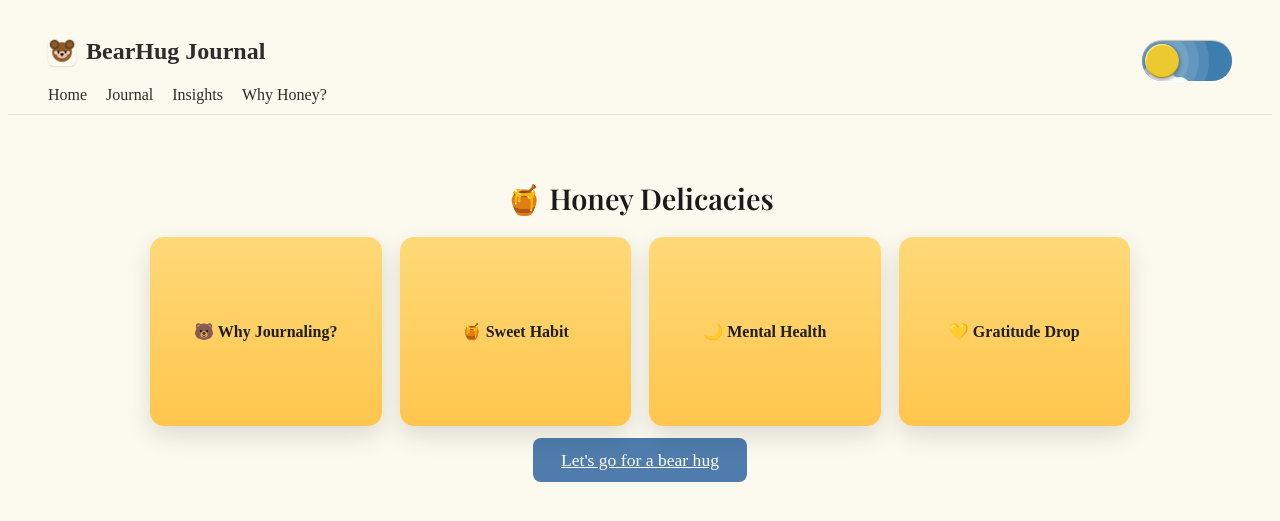
After one commit to AlexNT-maker/Journalling_responds, a Flask app: page /honey in a window 1280 px wide. The commit adds this page. Shown: the top 521 px of the page. Run offline with Flask 3, Linux system fonts and the light colour scheme.

Commit message:
New route has been added. /honey route a flip card page which explain with plaful style why to journal.

```diff
--- a/main.py
+++ b/main.py
@@ -105,6 +105,11 @@ def insights():
 
     return render_template('insights.html', week_data=week_data, month_data=month_data)
 
+@app.route('/honey')
+def honey():
+    """ Renders a playful page to show you why you should hug a journal Bear. """
+    return render_template('honey.html')
+
 @app.route('/seed_moods')
 def seed_moods():
     """Generates random mood values, for testing only."""
--- /dev/null
+++ b/static/card.css
@@ -0,0 +1,36 @@
+/* HONEY — Flip cards */
+.card-grid{
+  display:grid;
+  grid-template-columns: repeat(auto-fit, minmax(220px, 1fr));
+  gap:18px; max-width:980px; margin:20px auto 10px;
+}
+.flip-card{ background:transparent; width:100%; aspect-ratio: 11/9; perspective: 1000px; outline:none; }
+.flip-card-inner{
+  position:relative; width:100%; height:100%;
+  transition: transform .7s ease; transform-style: preserve-3d;
+}
+.flip-card:hover .flip-card-inner{ transform: rotateY(180deg); }     /* desktop hover */
+.flip-card.is-flipped .flip-card-inner{ transform: rotateY(180deg); } /* click/tap */
+
+.flip-card-front, .flip-card-back{
+  position:absolute; inset:0; border-radius:14px; backface-visibility:hidden;
+  display:flex; align-items:center; justify-content:center; text-align:center;
+  padding:1rem; font-weight:700; box-shadow:0 10px 24px rgba(0,0,0,.12);
+}
+.flip-card-front{
+  background: linear-gradient(180deg,#ffd978,#ffc64d);
+  color:#1e1e1e;
+}
+.flip-card-back{
+  background: var(--bg-secondary,#fff);
+  color: var(--text-color,#222);
+  transform: rotateY(180deg);
+  font-weight:500;
+  box-shadow:0 10px 24px rgba(0,0,0,.18);
+}
+.dark-mode .flip-card-back{
+  background:#1f1f1f; color:#eaeaea;
+  box-shadow:0 10px 24px rgba(0,0,0,.35);
+}
+
+.honey-cta{ text-align:center; margin: 24px 0 40px; }
--- /dev/null
+++ b/static/js/honey.js
@@ -0,0 +1,13 @@
+// Click / keyboard flip για mobile & accessibility
+document.addEventListener('DOMContentLoaded', () => {
+  document.querySelectorAll('.flip-card').forEach(card => {
+    const toggle = () => card.classList.toggle('is-flipped');
+    card.addEventListener('click', toggle);
+    card.addEventListener('keypress', (e) => {
+      if (e.key === 'Enter' || e.key === ' ') {
+        e.preventDefault();
+        toggle();
+      }
+    });
+  });
+});
--- /dev/null
+++ b/static/logo.css
@@ -0,0 +1,13 @@
+.logo {
+  display: flex;
+  align-items: center;
+  gap: 10px;
+  font-size: 24px;
+  margin-right: 20px;
+}
+.logo-mark {
+  width: 28px;
+  height: 28px;
+  border-radius: 6px;     /* πιο “app-like” */
+  box-shadow: 0 1px 2px rgba(0,0,0,0.12);
+}
--- a/templates/base.html
+++ b/templates/base.html
@@ -2,13 +2,13 @@
 <html lang="en">
     <head>
         <meta charset ="UTF-8">
-        <title>AI Journal</title>
+        <title>BearHug Journal</title>
 
 <script>
 (function () {
   try {
-    const root = document.documentElement;   // <html>
-    root.classList.add('theme-boot');        // κόβει transitions + κρύβει το first paint
+    const root = document.documentElement;   // <html> element
+    root.classList.add('theme-boot');        // Prevent FOUC
 
     const saved = localStorage.getItem('theme');
     const prefersDark = window.matchMedia && window.matchMedia('(prefers-color-scheme: dark)').matches;
@@ -29,6 +29,13 @@
      <link rel="stylesheet" href="{{ url_for('static', filename='style.css') }}">
      <link rel="stylesheet" href="{{ url_for('static', filename='sparkle.css') }}">
      <link rel="stylesheet" href="{{ url_for('static', filename='insights.css') }}">
+     <link rel="stylesheet" href="{{ url_for('static', filename='logo.css') }}">
+     <link rel="stylesheet" href="{{ url_for('static', filename='card.css') }}">
+     <link rel="icon" type="image/png" sizes="32x32" href="{{ url_for('static', filename='images/bearhug-favicon-32.png') }}">
+     <link rel="icon" type="image/png" sizes="16x16" href="{{ url_for('static', filename='images/bearhug-favicon-16.png') }}">
+     <link rel="icon" href="{{ url_for('static', filename='images/bearhug-favicon.ico') }}">
+     <link rel="apple-touch-icon" sizes="180x180" href="{{ url_for('static', filename='images/bearhug-apple-touch-180.png') }}">
+
 
     </head>
 
@@ -36,12 +43,17 @@
 <body>
     <nav class="navbar">
 
+
         <!--Left side: Title and links-->
         <div class="nav-left">
-            <h1 class="logo">AI Journal</h1>
+            <h1 class="logo">
+  <img src="{{ url_for('static', filename='images/bearhug-favicon-32.png') }}" alt="BearHug" class="logo-mark">
+  BearHug Journal
+</h1>
             <a href="/" class="nav-link">Home</a>
             <a href="/journal" class="nav-link">Journal</a>
             <a href="/insights" class="nav-link">Insights</a>
+            <a href="/honey" class="nav-link">Why Honey?</a>
         </div>
 
         <!--Right side: toggle switch-->
--- /dev/null
+++ b/templates/honey.html
@@ -0,0 +1,54 @@
+{% extends "base.html" %}
+{% block content %}
+
+<h2 class="section-title">🍯 Honey Delicacies</h2>
+
+<div class="card-grid">
+  <!-- Card 1 -->
+  <div class="flip-card" tabindex="0" aria-label="Why Journaling card">
+    <div class="flip-card-inner">
+      <div class="flip-card-front">🐻 Why Journaling?</div>
+      <div class="flip-card-back">
+        Writing daily is like hugging your brain. You declutter, you smile, you grow.
+      </div>
+    </div>
+  </div>
+
+  <!-- Card 2 -->
+  <div class="flip-card" tabindex="0" aria-label="Sweet Habit card">
+    <div class="flip-card-inner">
+      <div class="flip-card-front">🍯 Sweet Habit</div>
+      <div class="flip-card-back">
+        Like bees, small drops make golden honey. 3 lines a day beat a weekly essay.
+      </div>
+    </div>
+  </div>
+
+  <!-- Card 3 -->
+  <div class="flip-card" tabindex="0" aria-label="Mental Health card">
+    <div class="flip-card-inner">
+      <div class="flip-card-front">🌙 Mental Health</div>
+      <div class="flip-card-back">
+        Journaling lowers stress hormones; problems shrink on paper first.
+      </div>
+    </div>
+  </div>
+
+  <!-- Card 4 -->
+  <div class="flip-card" tabindex="0" aria-label="Gratitude card">
+    <div class="flip-card-inner">
+      <div class="flip-card-front">💛 Gratitude Drop</div>
+      <div class="flip-card-back">
+        Close entries with one sweet win. Memory sticks to kindness.
+      </div>
+    </div>
+  </div>
+</div>
+
+<div class="honey-cta">
+  <a class="cta-btn" href="/journal">Let's go for a bear hug</a>
+</div>
+
+<!-- JS για click/tap flip -->
+<script src="{{ url_for('static', filename='js/honey.js') }}"></script>
+{% endblock %}
```
Also changed, not shown: instance/mood.db, static/images/bearhug-apple-touch-180.png (added), static/images/bearhug-favicon-16.png (added), static/images/bearhug-favicon-32.png (added), static/images/bearhug-favicon.ico (added), static/images/bearhug-logo-512.png (added).
